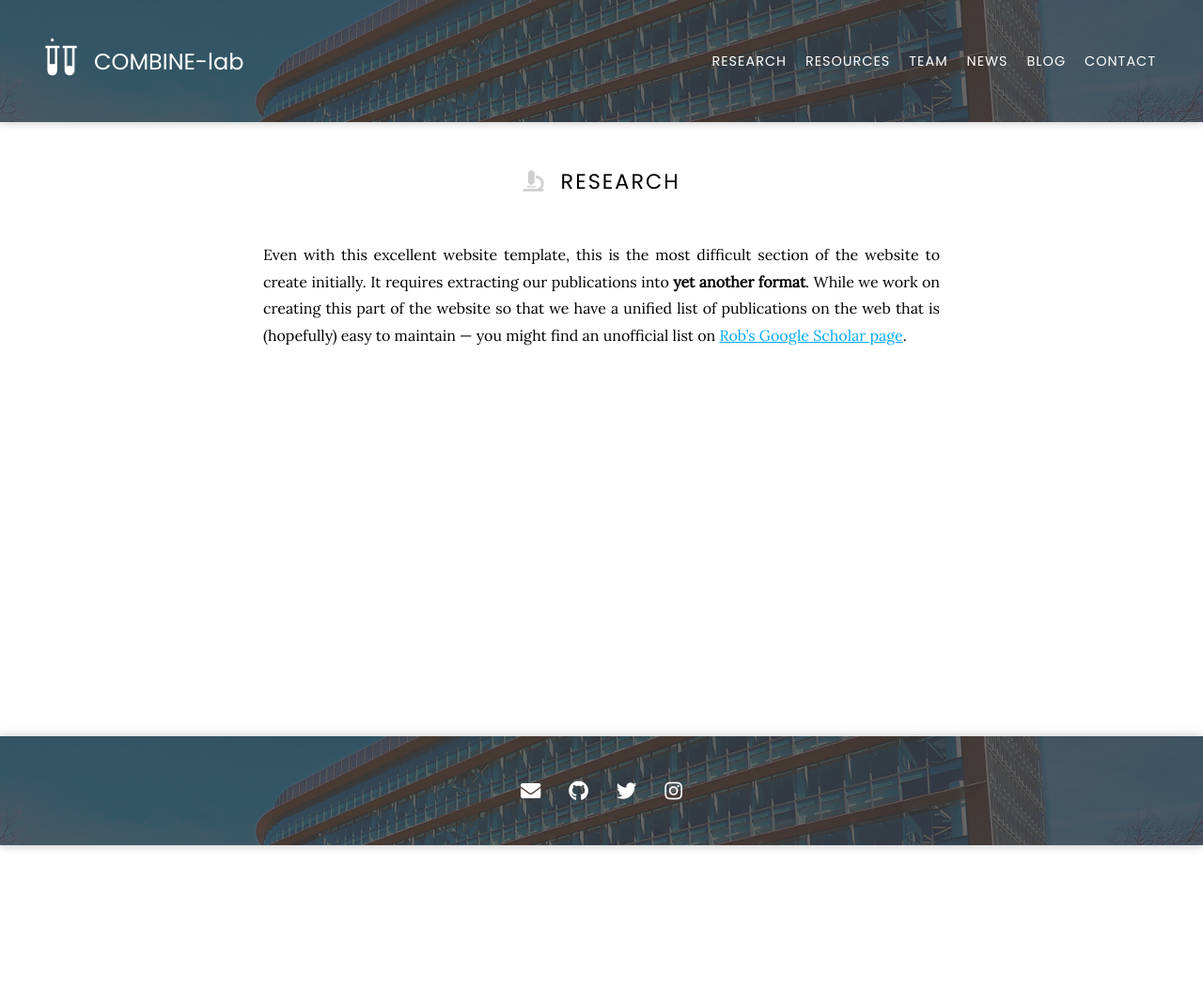
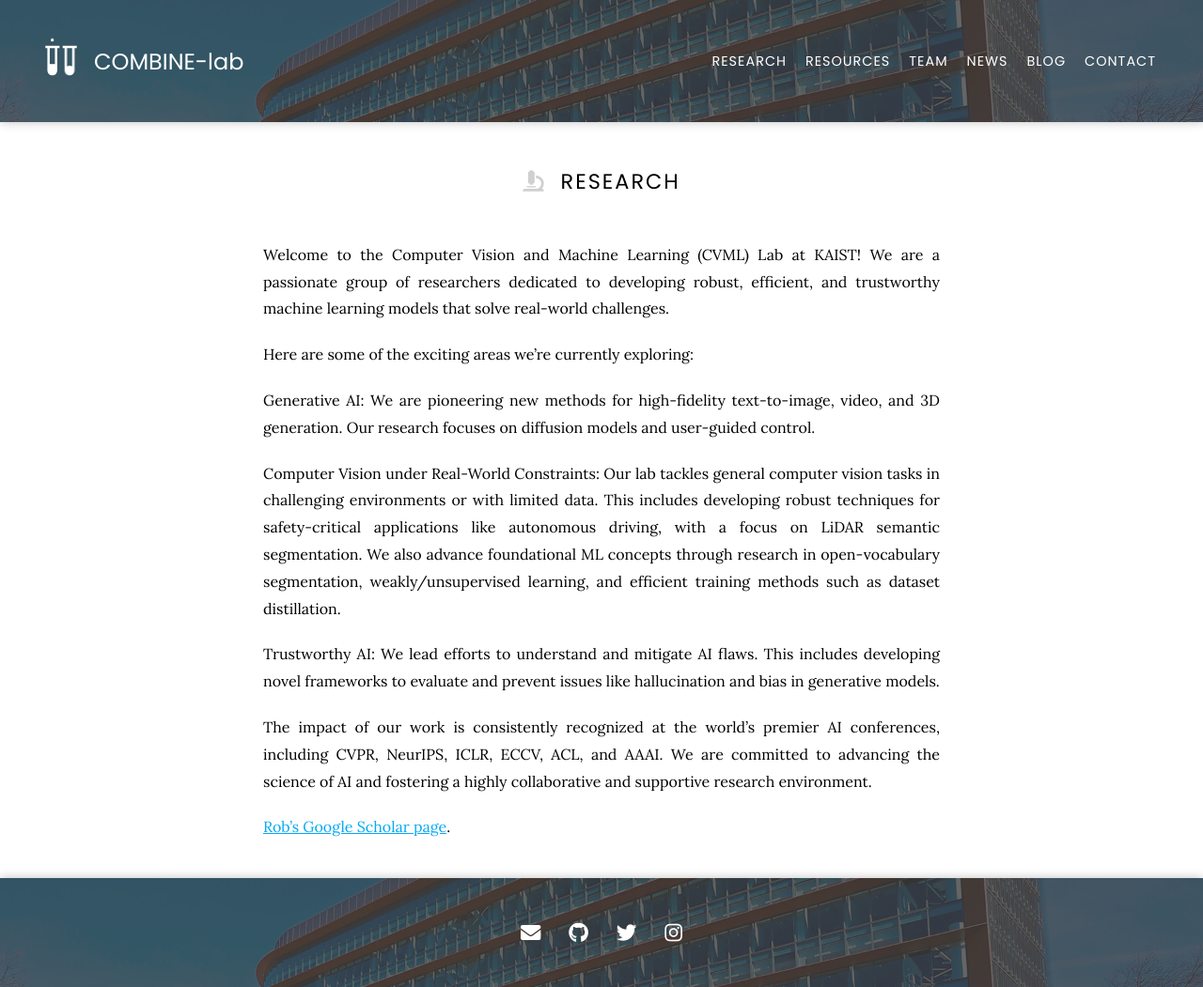
Before and after one commit to kaist-cvml/CVML-lab.github.io, a Jekyll site: the page built from research/index.md, in a window 1280 px wide. Shown: the whole page at 94% size. Built offline with Jekyll 4.4.1, drawn with Linux system fonts in a browser that asks for light colours; nearby versions of some CDN libraries.

Commit message:
Add text

```diff
--- a/research/index.md
+++ b/research/index.md
@@ -4,7 +4,16 @@ title: Research
 
 # <i class="fas fa-microscope"></i>Research
 
-Even with this excellent website template, this is the most difficult section of the website to create initially.  It requires
-extracting our publications into **yet another format**.  While we work on creating this part of the website so that we have
-a unified list of publications on the web that is (hopefully) easy to maintain --- you might find an unofficial list on
+Welcome to the Computer Vision and Machine Learning (CVML) Lab at KAIST! We are a passionate group of researchers dedicated to developing robust, efficient, and trustworthy machine learning models that solve real-world challenges.
+
+Here are some of the exciting areas we're currently exploring:
+
+Generative AI: We are pioneering new methods for high-fidelity text-to-image, video, and 3D generation. Our research focuses on diffusion models and user-guided control.
+
+Computer Vision under Real-World Constraints: Our lab tackles general computer vision tasks in challenging environments or with limited data. This includes developing robust techniques for safety-critical applications like autonomous driving, with a focus on LiDAR semantic segmentation. We also advance foundational ML concepts through research in open-vocabulary segmentation, weakly/unsupervised learning, and efficient training methods such as dataset distillation.
+
+Trustworthy AI: We lead efforts to understand and mitigate AI flaws. This includes developing novel frameworks to evaluate and prevent issues like hallucination and bias in generative models.
+
+The impact of our work is consistently recognized at the world's premier AI conferences, including CVPR, NeurIPS, ICLR, ECCV, ACL, and AAAI. We are committed to advancing the science of AI and fostering a highly collaborative and supportive research environment.
+
 [Rob's Google Scholar page](https://scholar.google.com/citations?user=H36hOqEAAAAJ&hl=en).
```
Also changed, not shown: 2 other files.
